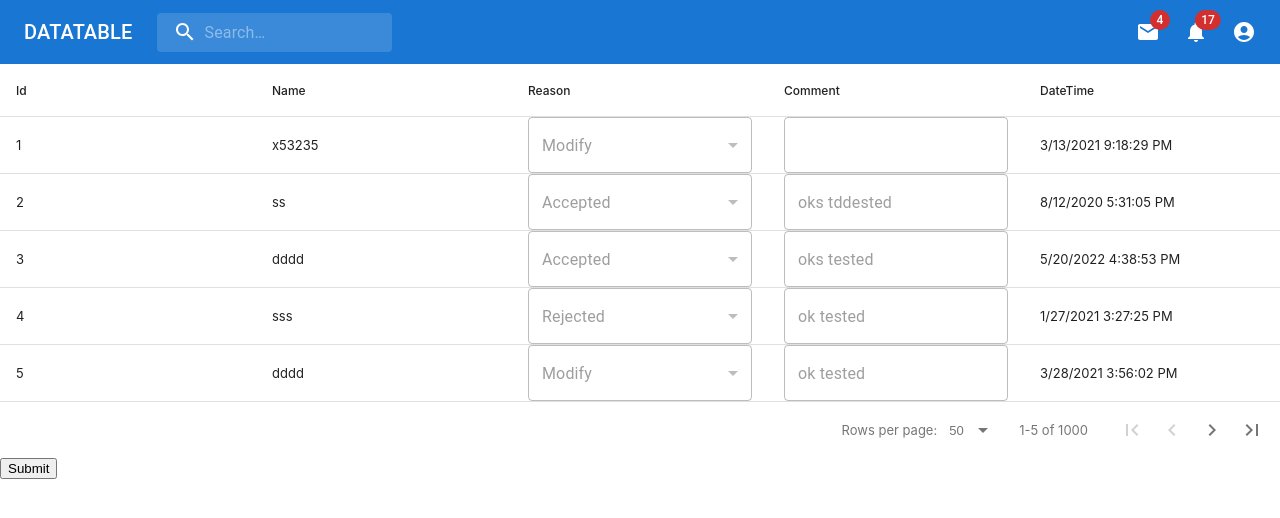
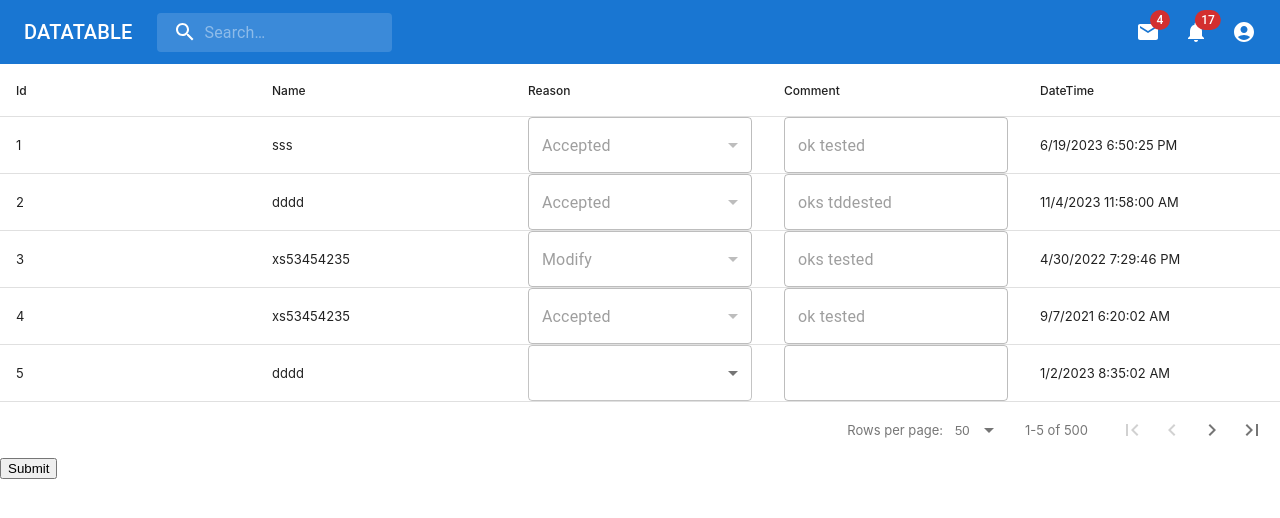
Before and after one commit to luc97500/datatable, a React (Create React App) app: page / in a window 1280 px wide. Shown: the top 518 px of the page. Built offline with nearby package versions, Linux system fonts and the light colour scheme.

Commit message:
added conditions

```diff
--- a/src/component/datatable.jsx
+++ b/src/component/datatable.jsx
@@ -8,8 +8,7 @@ export const Datatable = ({currentScreen}) => {
 
     function generateRandomData(numEntries) {
         const reasons = ['accepted', 'rejected', 'modify', ''];
-        const comments = ['ok tested', 'oks tested', 'oks tddested', ''];
-        const names = ['x53235', 'x553235', 'xs53235', 'xs53xx235', 'xs53454235', 'ss', 'dddd', 'sss'];
+        const comments = ['ok tested', 'oks tested', 'oks tddested'];
 
         const getRandomItem = (array) => array[Math.floor(Math.random() * array.length)];
 
@@ -22,19 +21,23 @@ export const Datatable = ({currentScreen}) => {
 
         const data = [];
         for (let i = 0; i < numEntries; i++) {
+            const reason = getRandomItem(reasons);
+            const comment = reason === '' ? '' : getRandomItem(comments);
+
             data.push({
                 id: i + 1,
-            name: getRandomItem(names),
-            reason: getRandomItem(reasons),
-            comment: getRandomItem(comments),
+                name: getRandomItem(['x53235', 'x553235', 'xs53235', 'xs53xx235', 'xs53454235', 'ss', 'dddd', 'sss']),
+                reason: reason,
+                comment: comment,
                 datetime: getRandomDate(),
             });
         }
 
         return data;
     }
-  // Initialize state with table data
-  const [tableData, setTableData] = useState(generateRandomData(1000));
+
+
+  const [tableData, setTableData] = useState(generateRandomData(500));
 
 //   [
 //     { id: 1, name: 'x53235', reason: 'accepted', comment: 'ok tested', datetime: '12/12/2020 12:00 PM' },
```
Lines whose indentation alone changed are shown as unchanged.
